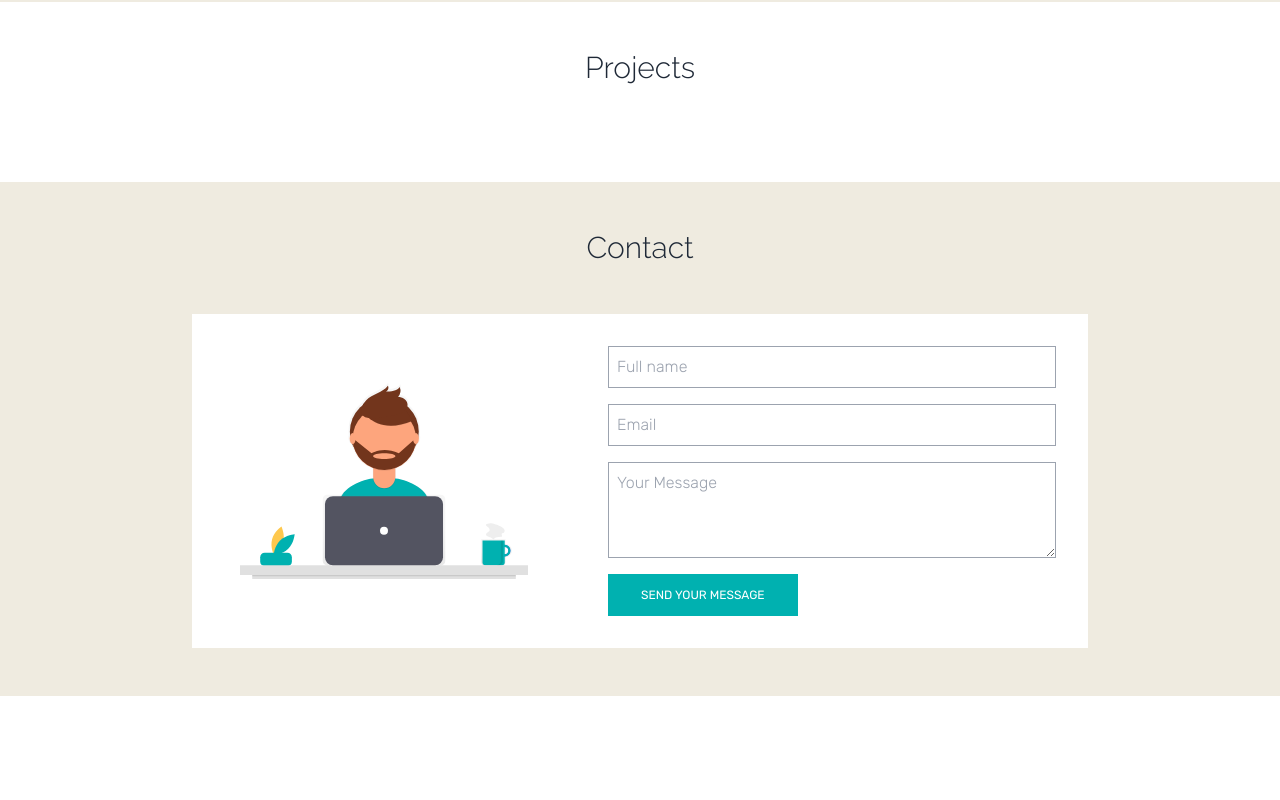
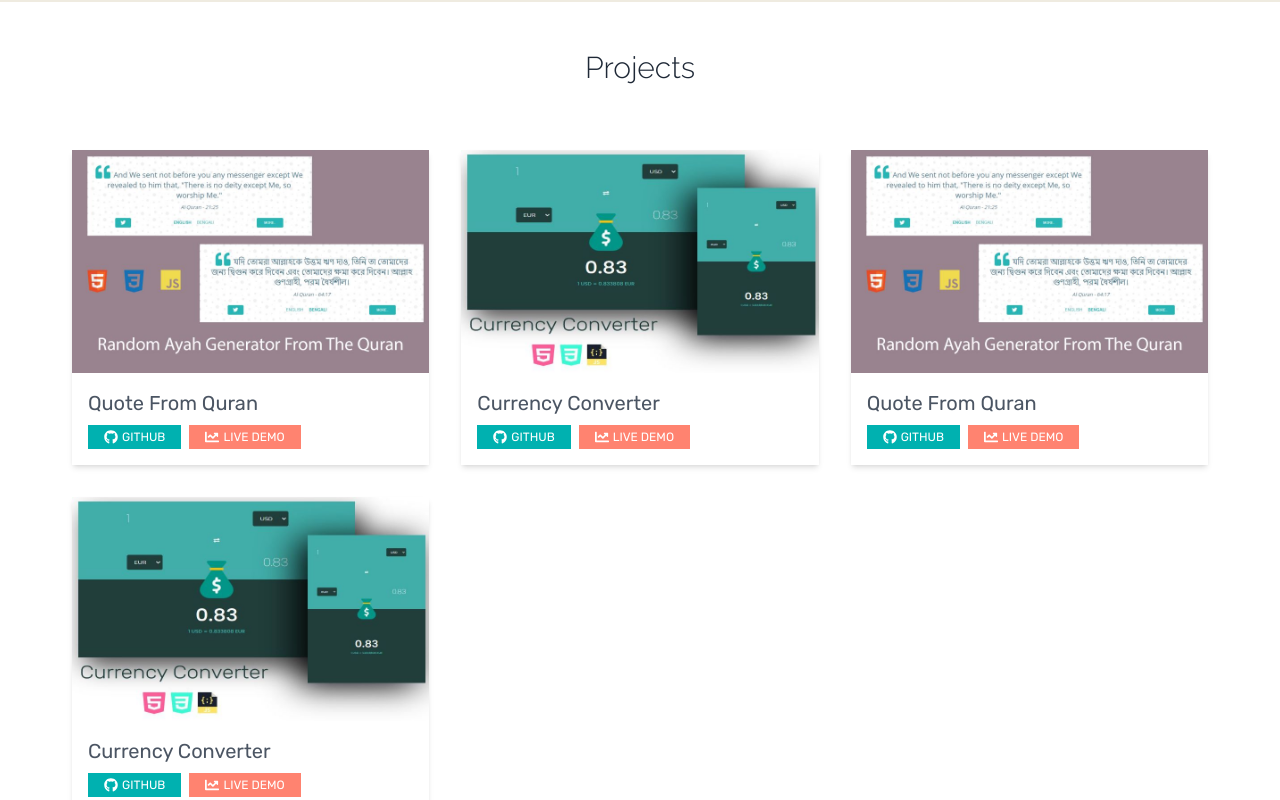
Before and after one commit to mdsalahuddin2001/portfolio, a React (Create React App) app: page / in a window 1280 px wide. Shown: the part 1440-2240 px from the top of the page. Before the commit the page ends 2136 px from the top, so only its background shows below. Built offline with nearby package versions, Linux system fonts and the light colour scheme.

Commit message:
project section started

```diff
--- a/src/components/About.jsx
+++ b/src/components/About.jsx
@@ -25,7 +25,6 @@ const About = () => {
             <a
               href="www.github.com/mdsalahuddin2001"
               className="block text-3xl text-gray-400 hover:text-black transition"
-              text-2xl
             >
               <FaGithub />
             </a>
--- /dev/null
+++ b/src/components/Project.jsx
@@ -0,0 +1,32 @@
+import { FaGithub, FaChartLine } from 'react-icons/fa';
+const Project = ({ project }) => {
+  const { thumbnail, title, github_repo, live } = project;
+  return (
+    <div className="bg-white shadow-md m-4">
+      <img src={thumbnail} alt="thumbnail" className="w-full max-w-full" />
+      <div className="px-4 pt-2 pb-4">
+        <p className="text-xl text-gray-600 my-2">{title}</p>
+        <div className="flex space-x-2">
+          <a
+            href={github_repo}
+            target="_blank"
+            rel="noreferrer"
+            className="px-4 py-1 text-white uppercase flex items-center bg-primary text-xs"
+          >
+            <FaGithub className="mr-1 text-sm" /> Github
+          </a>
+          <a
+            href={live}
+            target="_blank"
+            rel="noreferrer"
+            className="px-4 py-1 text-white uppercase flex items-center bg-secondary text-xs"
+          >
+            <FaChartLine className="mr-1 text-sm" /> Live demo
+          </a>
+        </div>
+      </div>
+    </div>
+  );
+};
+
+export default Project;
--- a/src/components/Projects.jsx
+++ b/src/components/Projects.jsx
@@ -1,10 +1,18 @@
-import React from 'react';
 import SectionTitle from './SectionTitle';
-
+import data from '../projects.json';
+import Project from './Project';
+import { useState } from 'react';
 const Projects = () => {
+  const [projects, setProjects] = useState(data);
   return (
     <section className="py-12">
       <SectionTitle>Projects</SectionTitle>
+      <div className="container grid grid-cols-1 md:grid-cols-2 lg:grid-cols-3">
+        {projects.map((project) => {
+          const { id } = project;
+          return <Project key={id} project={project} />;
+        })}
+      </div>
     </section>
   );
 };
--- /dev/null
+++ b/src/projects.json
@@ -0,0 +1,34 @@
+[
+  {
+    "id": 1,
+    "title": "Quote From Quran",
+    "category": "frontend",
+    "thumbnail": "images/projects/p1.jpg",
+    "github_repo": "https://github.com/mdsalahuddin2001/quote-generator",
+    "live": "https://mdsalahuddin2001.github.io/quote-generator/"
+  },
+  {
+    "id": 2,
+    "title": "Currency Converter",
+    "category": "frontend",
+    "thumbnail": "images/projects/p2.jpg",
+    "github_repo": "https://github.com/mdsalahuddin2001/currency-converter",
+    "live": "https://mdsalahuddin2001.github.io/currency-converter/"
+  },
+  {
+    "id": 3,
+    "title": "Quote From Quran",
+    "category": "backend",
+    "thumbnail": "images/projects/p1.jpg",
+    "github_repo": "https://github.com/mdsalahuddin2001/quote-generator",
+    "live": "https://mdsalahuddin2001.github.io/quote-generator/"
+  },
+  {
+    "id": 4,
+    "title": "Currency Converter",
+    "category": "backend",
+    "thumbnail": "images/projects/p2.jpg",
+    "github_repo": "https://github.com/mdsalahuddin2001/currency-converter",
+    "live": "https://mdsalahuddin2001.github.io/currency-converter/"
+  }
+]
```
Also changed, not shown: public/images/projects/p1.jpg (added), public/images/projects/p2.jpg (added).
